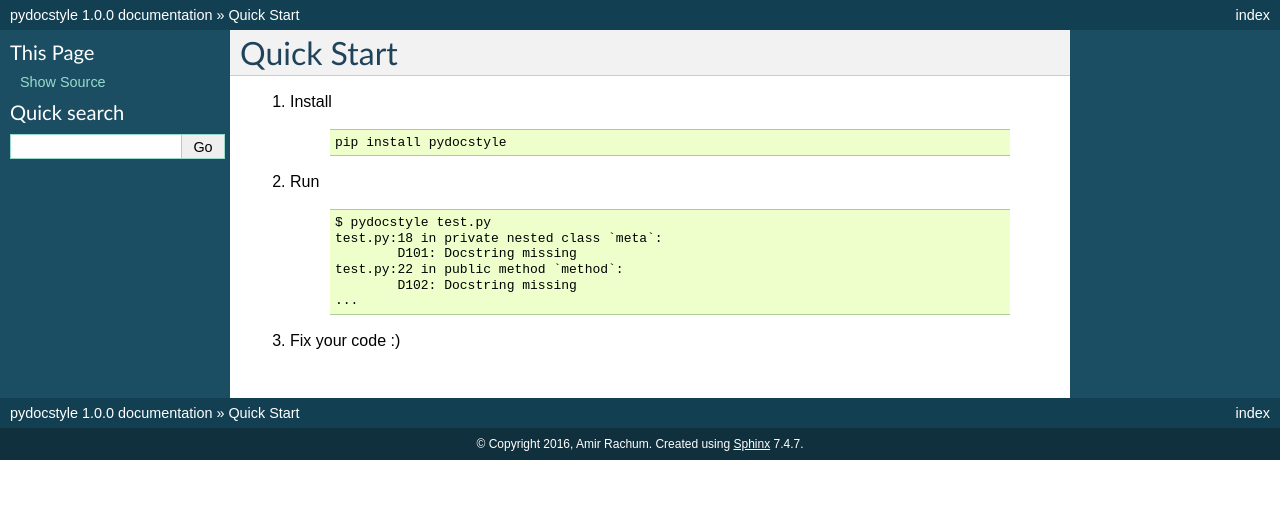
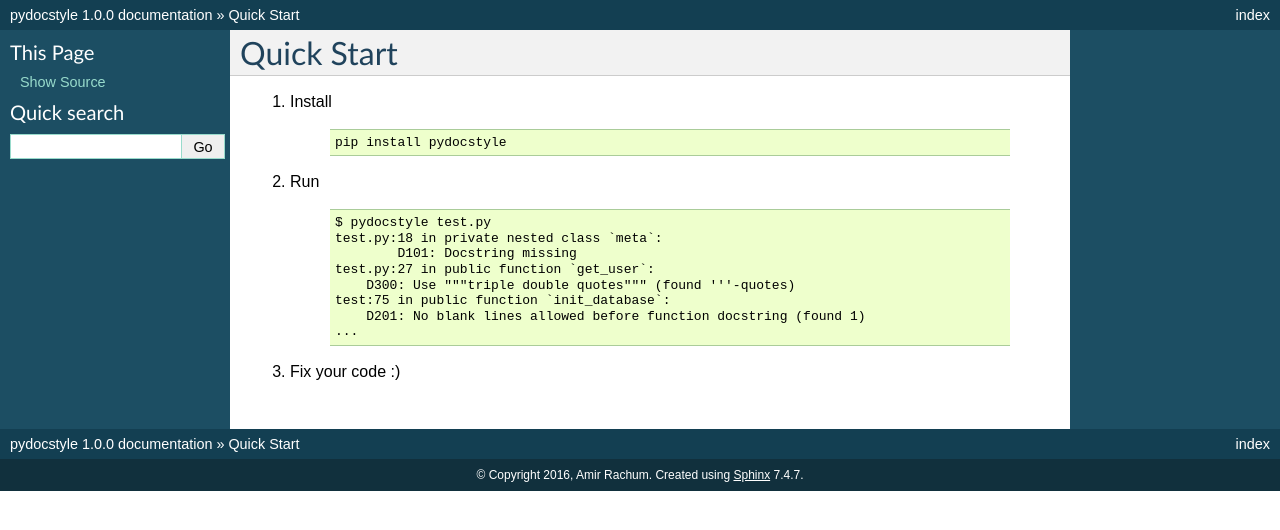
Before and after one commit to PyCQA/pydocstyle, a Sphinx documentation site: the page built from docs/quickstart.rst, in a window 1280 px wide. Shown: the top 530 px of the page. Built offline with Sphinx 7.4.7, drawn with Linux system fonts in a browser that asks for light colours; the version number could not be read and is left out.

Commit message:
Updated quickstart.

```diff
--- a/docs/quickstart.rst
+++ b/docs/quickstart.rst
@@ -14,8 +14,10 @@
         $ pydocstyle test.py
         test.py:18 in private nested class `meta`:
                 D101: Docstring missing
-        test.py:22 in public method `method`:
-                D102: Docstring missing
+        test.py:27 in public function `get_user`:
+            D300: Use """triple double quotes""" (found '''-quotes)
+        test:75 in public function `init_database`:
+            D201: No blank lines allowed before function docstring (found 1)
         ...
 
 3. Fix your code :)
```
